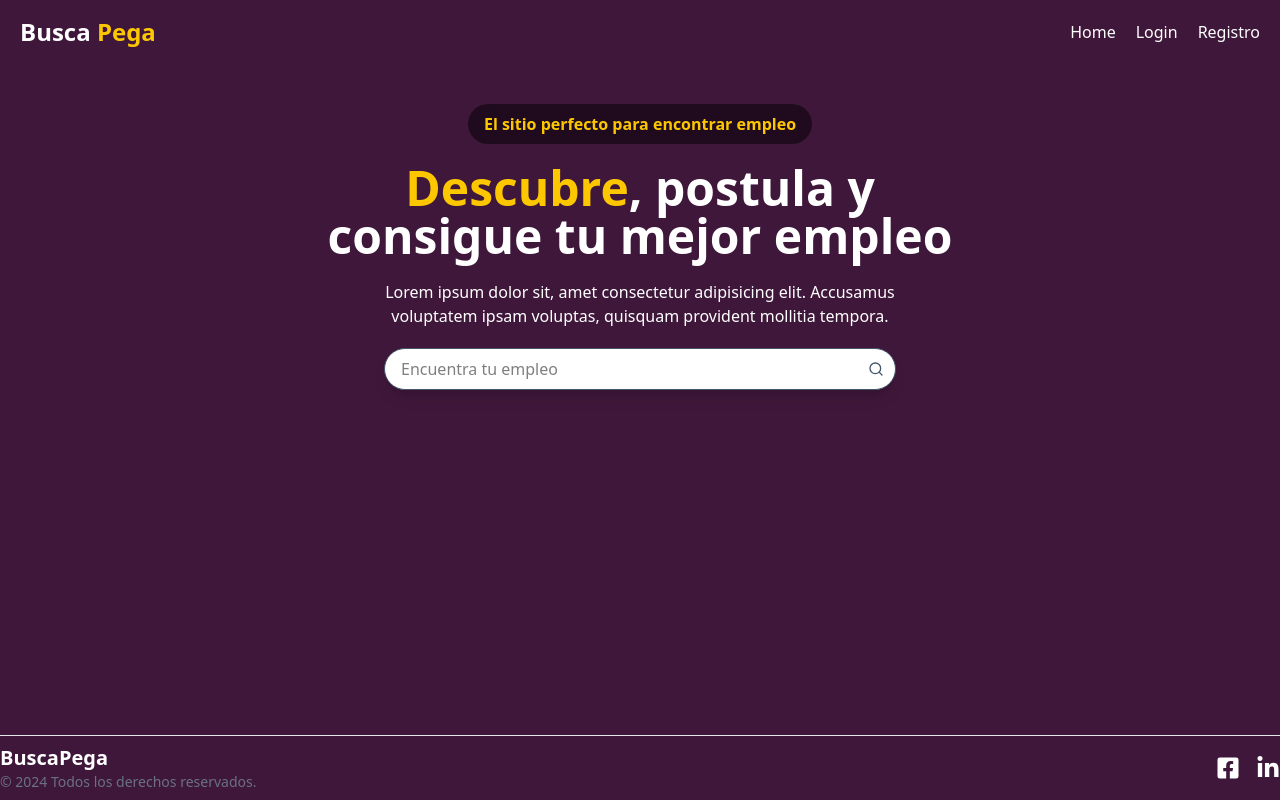
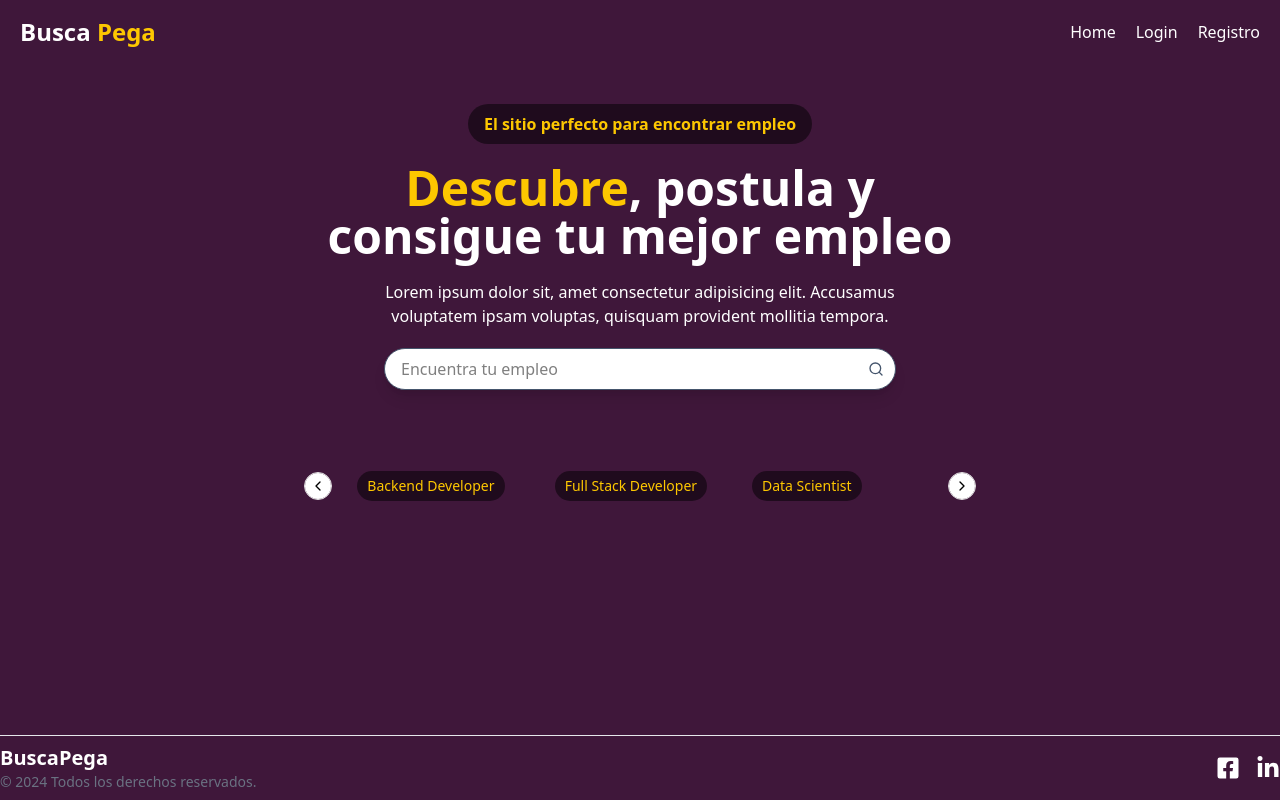
Before and after one commit to Cr1sti4n85/job-portal, a Next.js app in the folder apps/front/: page / in a window 1280 px wide. Built offline with nearby package versions, Linux system fonts and the light colour scheme.

Commit message:
Add carousel

```diff
--- a/apps/front/app/(dashboard)/page.tsx
+++ b/apps/front/app/(dashboard)/page.tsx
@@ -1,9 +1,11 @@
 import MainSection from "@/components/home/MainSection";
+import ShowCategories from "../../components/home/ShowCategories";
 
 export default function Home() {
   return (
     <div>
       <MainSection />
+      <ShowCategories />
     </div>
   );
 }
--- a/apps/front/app/globals.css
+++ b/apps/front/app/globals.css
@@ -6,6 +6,12 @@
 
 @layer base {
   body {
+    background-color: #3f173a;
+  }
+}
+
+@layer utilities {
+  .bg-primary-color {
     background-color: #3f173a;
   }
 }
--- /dev/null
+++ b/apps/front/components/home/ShowCategories.tsx
@@ -0,0 +1,43 @@
+"use client";
+import Autoplay from "embla-carousel-autoplay";
+import {
+  Carousel,
+  CarouselContent,
+  CarouselItem,
+  CarouselNext,
+  CarouselPrevious,
+} from "../ui/carousel";
+import { categories } from "@/lib/carouselData";
+import { Card, CardContent } from "../ui/card";
+import Link from "next/link";
+import { Button } from "../ui/button";
+
+const ShowCategories = () => {
+  return (
+    <Carousel
+      opts={{ align: "start" }}
+      className="w-full max-w-xl mx-auto my-20"
+      plugins={[
+        Autoplay({
+          delay: 3000,
+        }),
+      ]}
+    >
+      <CarouselContent>
+        {categories.map((category, index) => (
+          <CarouselItem key={index} className="md:basis-1/3">
+            <Link href={`/job?${category}`} className="p-1">
+              <Button className="rounded-full bg-black/50 text-yellow-400 duration-400">
+                {category}
+              </Button>
+            </Link>
+          </CarouselItem>
+        ))}
+      </CarouselContent>
+      <CarouselPrevious />
+      <CarouselNext />
+    </Carousel>
+  );
+};
+
+export default ShowCategories;
--- a/apps/front/components/ui/button.tsx
+++ b/apps/front/components/ui/button.tsx
@@ -5,7 +5,7 @@ import { Slot } from "radix-ui"
 import { cn } from "@/lib/utils"
 
 const buttonVariants = cva(
-  "group/button inline-flex shrink-0 items-center justify-center rounded-lg border border-transparent bg-clip-padding text-sm font-medium whitespace-nowrap transition-all outline-none select-none focus-visible:border-ring focus-visible:ring-3 focus-visible:ring-ring/50 disabled:pointer-events-none disabled:opacity-50 aria-invalid:border-destructive aria-invalid:ring-3 aria-invalid:ring-destructive/20 dark:aria-invalid:border-destructive/50 dark:aria-invalid:ring-destructive/40 [&_svg]:pointer-events-none [&_svg]:shrink-0 [&_svg:not([class*='size-'])]:size-4",
+  "group/button inline-flex shrink-0 items-center justify-center rounded-lg border border-transparent bg-clip-padding text-sm font-medium whitespace-nowrap transition-all outline-none select-none focus-visible:border-ring focus-visible:ring-3 focus-visible:ring-ring/50 active:translate-y-px disabled:pointer-events-none disabled:opacity-50 aria-invalid:border-destructive aria-invalid:ring-3 aria-invalid:ring-destructive/20 dark:aria-invalid:border-destructive/50 dark:aria-invalid:ring-destructive/40 [&_svg]:pointer-events-none [&_svg]:shrink-0 [&_svg:not([class*='size-'])]:size-4",
   {
     variants: {
       variant: {
--- /dev/null
+++ b/apps/front/components/ui/card.tsx
@@ -0,0 +1,103 @@
+import * as React from "react"
+
+import { cn } from "@/lib/utils"
+
+function Card({
+  className,
+  size = "default",
+  ...props
+}: React.ComponentProps<"div"> & { size?: "default" | "sm" }) {
+  return (
+    <div
+      data-slot="card"
+      data-size={size}
+      className={cn(
+        "group/card flex flex-col gap-4 overflow-hidden rounded-xl bg-card py-4 text-sm text-card-foreground ring-1 ring-foreground/10 has-data-[slot=card-footer]:pb-0 has-[>img:first-child]:pt-0 data-[size=sm]:gap-3 data-[size=sm]:py-3 data-[size=sm]:has-data-[slot=card-footer]:pb-0 *:[img:first-child]:rounded-t-xl *:[img:last-child]:rounded-b-xl",
+        className
+      )}
+      {...props}
+    />
+  )
+}
+
+function CardHeader({ className, ...props }: React.ComponentProps<"div">) {
+  return (
+    <div
+      data-slot="card-header"
+      className={cn(
+        "group/card-header @container/card-header grid auto-rows-min items-start gap-1 rounded-t-xl px-4 group-data-[size=sm]/card:px-3 has-data-[slot=card-action]:grid-cols-[1fr_auto] has-data-[slot=card-description]:grid-rows-[auto_auto] [.border-b]:pb-4 group-data-[size=sm]/card:[.border-b]:pb-3",
+        className
+      )}
+      {...props}
+    />
+  )
+}
+
+function CardTitle({ className, ...props }: React.ComponentProps<"div">) {
+  return (
+    <div
+      data-slot="card-title"
+      className={cn(
+        "text-base leading-snug font-medium group-data-[size=sm]/card:text-sm",
+        className
+      )}
+      {...props}
+    />
+  )
+}
+
+function CardDescription({ className, ...props }: React.ComponentProps<"div">) {
+  return (
+    <div
+      data-slot="card-description"
+      className={cn("text-sm text-muted-foreground", className)}
+      {...props}
+    />
+  )
+}
+
+function CardAction({ className, ...props }: React.ComponentProps<"div">) {
+  return (
+    <div
+      data-slot="card-action"
+      className={cn(
+        "col-start-2 row-span-2 row-start-1 self-start justify-self-end",
+        className
+      )}
+      {...props}
+    />
+  )
+}
+
+function CardContent({ className, ...props }: React.ComponentProps<"div">) {
+  return (
+    <div
+      data-slot="card-content"
+      className={cn("px-4 group-data-[size=sm]/card:px-3", className)}
+      {...props}
+    />
+  )
+}
+
+function CardFooter({ className, ...props }: React.ComponentProps<"div">) {
+  return (
+    <div
+      data-slot="card-footer"
+      className={cn(
+        "flex items-center rounded-b-xl border-t bg-muted/50 p-4 group-data-[size=sm]/card:p-3",
+        className
+      )}
+      {...props}
+    />
+  )
+}
+
+export {
+  Card,
+  CardHeader,
+  CardFooter,
+  CardTitle,
+  CardAction,
+  CardDescription,
+  CardContent,
+}
--- /dev/null
+++ b/apps/front/components/ui/carousel.tsx
@@ -0,0 +1,242 @@
+"use client"
+
+import * as React from "react"
+import useEmblaCarousel, {
+  type UseEmblaCarouselType,
+} from "embla-carousel-react"
+
+import { cn } from "@/lib/utils"
+import { Button } from "@/components/ui/button"
+import { ChevronLeftIcon, ChevronRightIcon } from "lucide-react"
+
+type CarouselApi = UseEmblaCarouselType[1]
+type UseCarouselParameters = Parameters<typeof useEmblaCarousel>
+type CarouselOptions = UseCarouselParameters[0]
+type CarouselPlugin = UseCarouselParameters[1]
+
+type CarouselProps = {
+  opts?: CarouselOptions
+  plugins?: CarouselPlugin
+  orientation?: "horizontal" | "vertical"
+  setApi?: (api: CarouselApi) => void
+}
+
+type CarouselContextProps = {
+  carouselRef: ReturnType<typeof useEmblaCarousel>[0]
+  api: ReturnType<typeof useEmblaCarousel>[1]
+  scrollPrev: () => void
+  scrollNext: () => void
+  canScrollPrev: boolean
+  canScrollNext: boolean
+} & CarouselProps
+
+const CarouselContext = React.createContext<CarouselContextProps | null>(null)
+
+function useCarousel() {
+  const context = React.useContext(CarouselContext)
+
+  if (!context) {
+    throw new Error("useCarousel must be used within a <Carousel />")
+  }
+
+  return context
+}
+
+function Carousel({
+  orientation = "horizontal",
+  opts,
+  setApi,
+  plugins,
+  className,
+  children,
+  ...props
+}: React.ComponentProps<"div"> & CarouselProps) {
+  const [carouselRef, api] = useEmblaCarousel(
+    {
+      ...opts,
+      axis: orientation === "horizontal" ? "x" : "y",
+    },
+    plugins
+  )
+  const [canScrollPrev, setCanScrollPrev] = React.useState(false)
+  const [canScrollNext, setCanScrollNext] = React.useState(false)
+
+  const onSelect = React.useCallback((api: CarouselApi) => {
+    if (!api) return
+    setCanScrollPrev(api.canScrollPrev())
+    setCanScrollNext(api.canScrollNext())
+  }, [])
+
+  const scrollPrev = React.useCallback(() => {
+    api?.scrollPrev()
+  }, [api])
+
+  const scrollNext = React.useCallback(() => {
+    api?.scrollNext()
+  }, [api])
+
+  const handleKeyDown = React.useCallback(
+    (event: React.KeyboardEvent<HTMLDivElement>) => {
+      if (event.key === "ArrowLeft") {
+        event.preventDefault()
+        scrollPrev()
+      } else if (event.key === "ArrowRight") {
+        event.preventDefault()
+        scrollNext()
+      }
+    },
+    [scrollPrev, scrollNext]
+  )
+
+  React.useEffect(() => {
+    if (!api || !setApi) return
+    setApi(api)
+  }, [api, setApi])
+
+  React.useEffect(() => {
+    if (!api) return
+    onSelect(api)
+    api.on("reInit", onSelect)
+    api.on("select", onSelect)
+
+    return () => {
+      api?.off("select", onSelect)
+    }
+  }, [api, onSelect])
+
+  return (
+    <CarouselContext.Provider
+      value={{
+        carouselRef,
+        api: api,
+        opts,
+        orientation:
+          orientation || (opts?.axis === "y" ? "vertical" : "horizontal"),
+        scrollPrev,
+        scrollNext,
+        canScrollPrev,
+        canScrollNext,
+      }}
+    >
+      <div
+        onKeyDownCapture={handleKeyDown}
+        className={cn("relative", className)}
+        role="region"
+        aria-roledescription="carousel"
+        data-slot="carousel"
+        {...props}
+      >
+        {children}
+      </div>
+    </CarouselContext.Provider>
+  )
+}
+
+function CarouselContent({ className, ...props }: React.ComponentProps<"div">) {
+  const { carouselRef, orientation } = useCarousel()
+
+  return (
+    <div
+      ref={carouselRef}
+      className="overflow-hidden"
+      data-slot="carousel-content"
+    >
+      <div
+        className={cn(
+          "flex",
+          orientation === "horizontal" ? "-ml-4" : "-mt-4 flex-col",
+          className
+        )}
+        {...props}
+      />
+    </div>
+  )
+}
+
+function CarouselItem({ className, ...props }: React.ComponentProps<"div">) {
+  const { orientation } = useCarousel()
+
+  return (
+    <div
+      role="group"
+      aria-roledescription="slide"
+      data-slot="carousel-item"
+      className={cn(
+        "min-w-0 shrink-0 grow-0 basis-full",
+        orientation === "horizontal" ? "pl-4" : "pt-4",
+        className
+      )}
+      {...props}
+    />
+  )
+}
+
+function CarouselPrevious({
+  className,
+  variant = "outline",
+  size = "icon-sm",
+  ...props
+}: React.ComponentProps<typeof Button>) {
+  const { orientation, scrollPrev, canScrollPrev } = useCarousel()
+
+  return (
+    <Button
+      data-slot="carousel-previous"
+      variant={variant}
+      size={size}
+      className={cn(
+        "absolute touch-manipulation rounded-full",
+        orientation === "horizontal"
+          ? "top-1/2 -left-12 -translate-y-1/2"
+          : "-top-12 left-1/2 -translate-x-1/2 rotate-90",
+        className
+      )}
+      disabled={!canScrollPrev}
+      onClick={scrollPrev}
+      {...props}
+    >
+      <ChevronLeftIcon />
+      <span className="sr-only">Previous slide</span>
+    </Button>
+  )
+}
+
+function CarouselNext({
+  className,
+  variant = "outline",
+  size = "icon-sm",
+  ...props
+}: React.ComponentProps<typeof Button>) {
+  const { orientation, scrollNext, canScrollNext } = useCarousel()
+
+  return (
+    <Button
+      data-slot="carousel-next"
+      variant={variant}
+      size={size}
+      className={cn(
+        "absolute touch-manipulation rounded-full",
+        orientation === "horizontal"
+          ? "top-1/2 -right-12 -translate-y-1/2"
+          : "-bottom-12 left-1/2 -translate-x-1/2 rotate-90",
+        className
+      )}
+      disabled={!canScrollNext}
+      onClick={scrollNext}
+      {...props}
+    >
+      <ChevronRightIcon />
+      <span className="sr-only">Next slide</span>
+    </Button>
+  )
+}
+
+export {
+  type CarouselApi,
+  Carousel,
+  CarouselContent,
+  CarouselItem,
+  CarouselPrevious,
+  CarouselNext,
+  useCarousel,
+}
--- /dev/null
+++ b/apps/front/lib/carouselData.ts
@@ -0,0 +1,8 @@
+export const categories = [
+  "Frontend Developer",
+  "Backend Developer",
+  "Full Stack Developer",
+  "Data Scientist",
+  "DevOps Engineer",
+  "UI/UX Designer",
+];
--- a/apps/front/package.json
+++ b/apps/front/package.json
@@ -14,6 +14,8 @@
     "axios": "^1.13.6",
     "class-variance-authority": "^0.7.1",
     "clsx": "^2.1.1",
+    "embla-carousel-autoplay": "^8.6.0",
+    "embla-carousel-react": "^8.6.0",
     "lucide-react": "^0.577.0",
     "next": "^16.1.6",
     "radix-ui": "^1.4.3",
```
Also changed, not shown: apps/front/components/Footer.tsx (+6 -12 lines), 1 other file (tests, documents, lock files or other folders).
